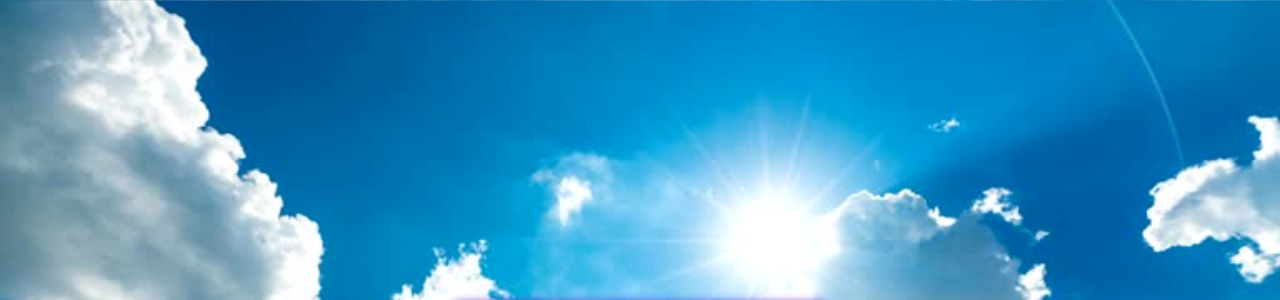
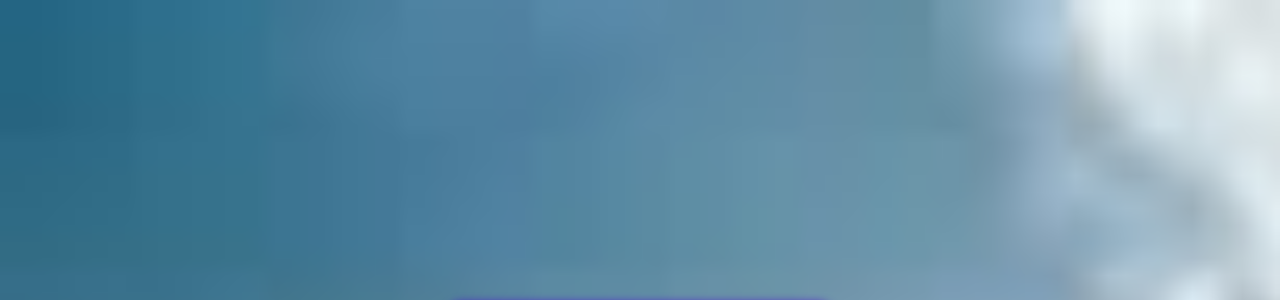
Before and after one commit to saravana02707/Weather-Report, a plain HTML site: page index.html in a window 1280 px wide. Shown: the top 300 px of the page. Drawn offline with Linux system fonts and the light colour scheme.

Commit message:
Update style.css

```diff
--- a/style.css
+++ b/style.css
@@ -2,7 +2,7 @@ body {
   font-family: Arial, sans-serif;
   background-image:url("bg.avif");
   background-repeat:repeat;
-  background-size: 100%;
+  background-size: 1000%;
   display: flex;
   justify-content: center;
   align-items: center;
```
